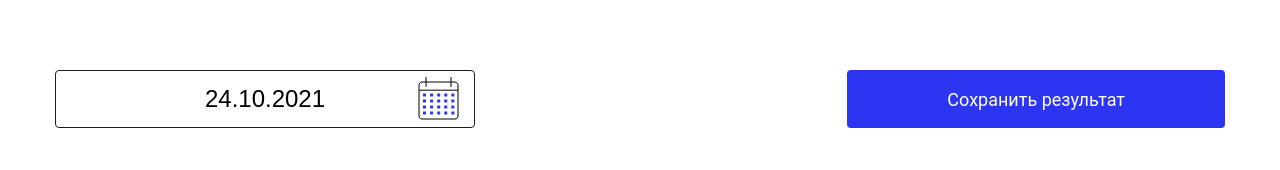
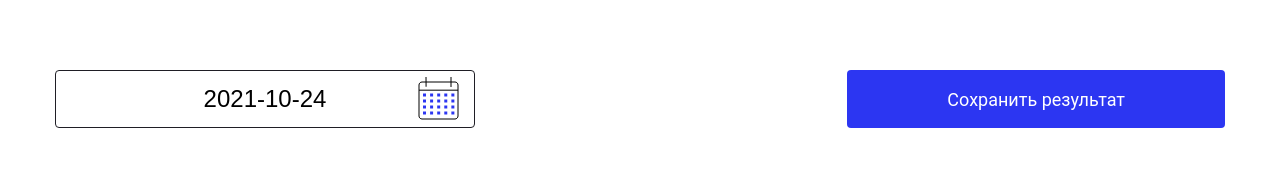
Before and after one commit to adruzhaev/Druzhaev_ligabank, a React (Create React App) app: page /currency-conversion in a window 1280 px wide. Shown: the part 782-952 px from the top of the page. Built offline with nearby package versions, Linux system fonts and the light colour scheme.

Commit message:
Update usage of api key

```diff
--- a/src/components/ConverterCounter/ConverterCounter.js
+++ b/src/components/ConverterCounter/ConverterCounter.js
@@ -60,7 +60,7 @@ export const ConverterCounter = memo(function ConverterCounter({className}) {
 					return
 				}
 
-				const response = await axios.get(`https://freecurrencyapi.net/api/v2/latest?apikey=${process.env.CURRENCY_API}&base_currency=${currencyTypeFrom}&date_from=${dateOfСonversion}&date_to=${dateOfСonversion}`);
+				const response = await axios.get(`https://freecurrencyapi.net/api/v2/latest?apikey=1deb9940-34ce-11ec-bb15-01fdbe3a3361&base_currency=${currencyTypeFrom}&date_from=${dateOfСonversion}&date_to=${dateOfСonversion}`);
 				return response.data
 			} catch (error) {
 				console.error(error);
--- a/src/components/common/Date/Date.js
+++ b/src/components/common/Date/Date.js
@@ -35,7 +35,7 @@ export const Date = memo(function Date({register, ...attributes}) {
 			className="date-input"
 			onClick={() => setIsDayPickerShown(true)}
 			placeholder={dateNow}
-			value={dayjs(selectedDay.selectedDay).format('DD.MM.YYYY')}
+			value={dayjs(selectedDay.selectedDay).format('YYYY-MM-DD')}
 			{...register}
 			{...attributes}
 		/>
```
Also changed, not shown: 1 other file (tests, documents, lock files or other folders).
